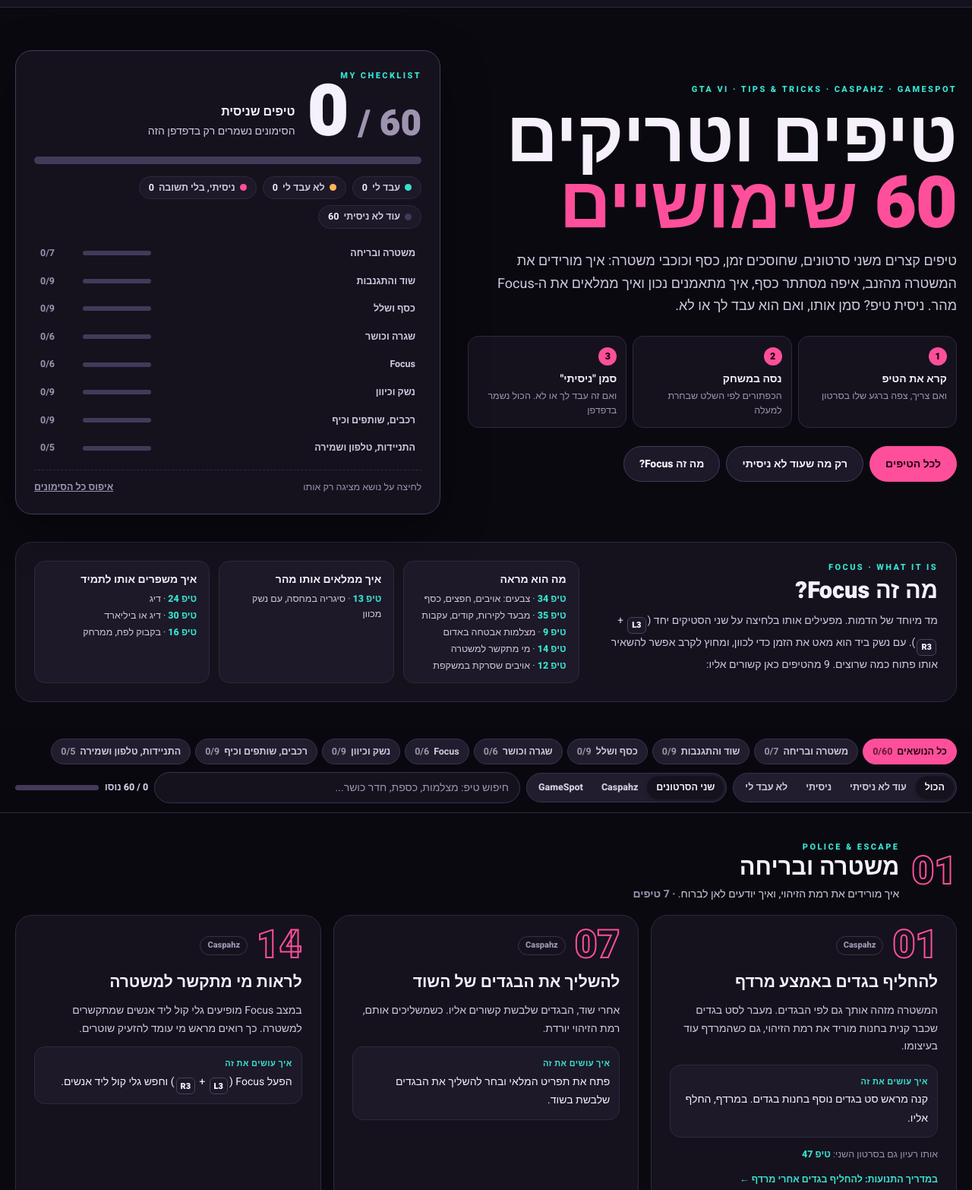
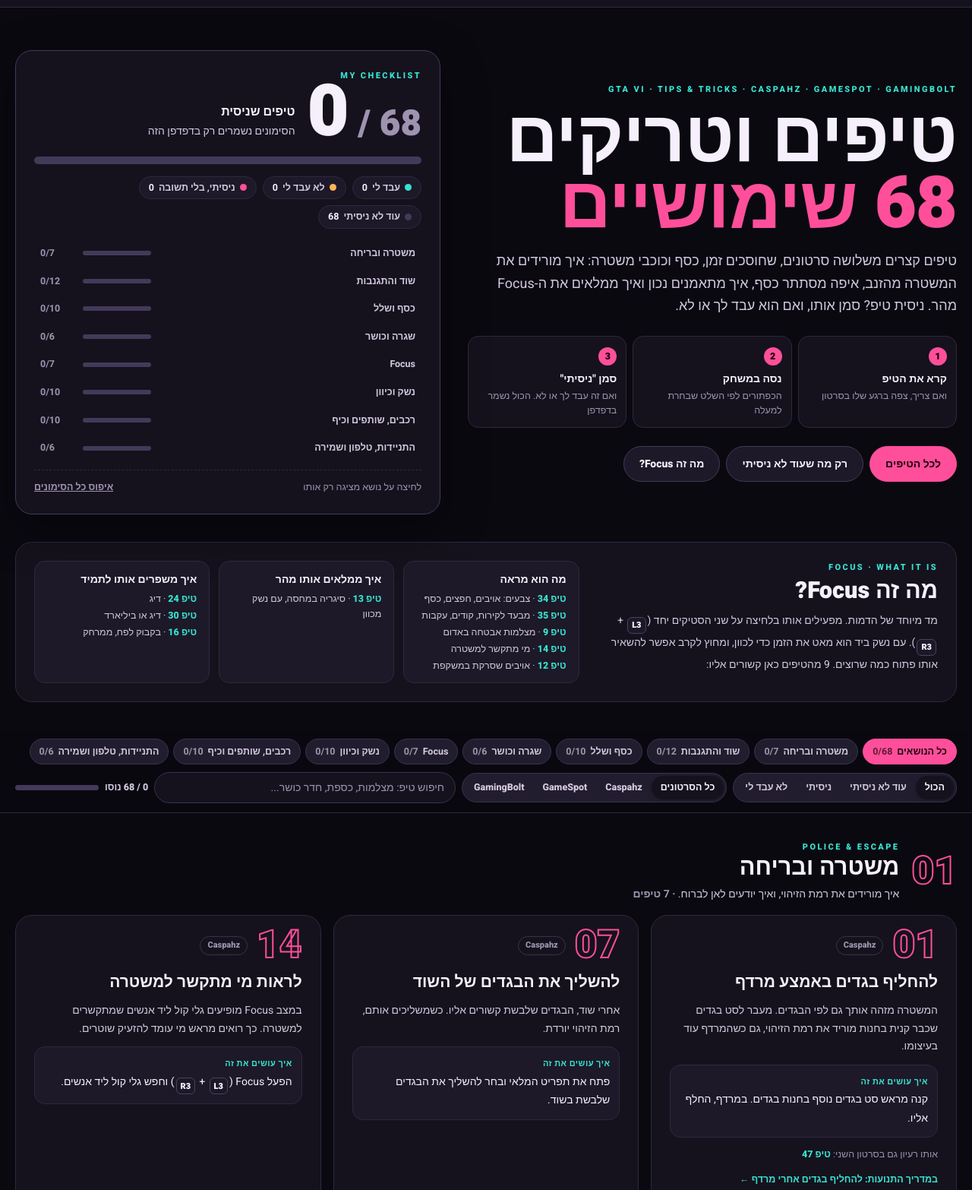
Before and after one commit to bigmisha87/GTA6_Ultimate_Edition, a plain HTML site: page tips.html in a window 1280 px wide. Shown: the part 63-1629 px from the top of the page at 76% size. Drawn offline with Linux system fonts and the light colour scheme; a web font is replaced by a local one.

Commit message:
Add GamingBolt beginner tips

```diff
--- a/tips.html
+++ b/tips.html
@@ -4,7 +4,7 @@
 <meta charset="utf-8">
 <meta name="viewport" content="width=device-width,initial-scale=1">
 <meta name="theme-color" content="#0a0910">
-<title>טיפים וטריקים | GTA VI · 60 טיפים שימושיים</title>
+<title>טיפים וטריקים | GTA VI · 68 טיפים שימושיים</title>
 <meta name="description" content="60 טיפים וטריקים שימושיים ל-GTA VI: בריחה מהמשטרה, שוד, כסף ושלל, כושר, Focus, נשק, רכבים ונסיעות. עם כפתורי PlayStation ו-Xbox, וסימון של מה שכבר ניסית.">
 <script>
 // Dark is the default. Light only when the viewer chose it before.
@@ -335,9 +335,9 @@ footer p{margin:0 0 var(--s-2);max-width:900px}
 <section class="hero">
   <div class="wrap">
     <div>
-      <div class="over">GTA VI · Tips &amp; tricks · Caspahz · GameSpot</div>
-      <h1>טיפים וטריקים<span>60 שימושיים</span></h1>
-      <p class="lead">טיפים קצרים משני סרטונים, שחוסכים זמן, כסף וכוכבי משטרה: איך מורידים את המשטרה מהזנב, איפה מסתתר כסף, איך מתאמנים נכון ואיך ממלאים את ה-Focus מהר. ניסית טיפ? סמן אותו, ואם הוא עבד לך או לא.</p>
+      <div class="over">GTA VI · Tips &amp; tricks · Caspahz · GameSpot · GamingBolt</div>
+      <h1>טיפים וטריקים<span>68 שימושיים</span></h1>
+      <p class="lead">טיפים קצרים משלושה סרטונים, שחוסכים זמן, כסף וכוכבי משטרה: איך מורידים את המשטרה מהזנב, איפה מסתתר כסף, איך מתאמנים נכון ואיך ממלאים את ה-Focus מהר. ניסית טיפ? סמן אותו, ואם הוא עבד לך או לא.</p>
       <ol class="rules" aria-label="איך משתמשים בעמוד">
         <li><i>1</i><b>קרא את הטיפ</b><small>ואם צריך, צפה ברגע שלו בסרטון</small></li>
         <li><i>2</i><b>נסה במשחק</b><small>הכפתורים לפי השלט שבחרת למעלה</small></li>
@@ -352,7 +352,7 @@ footer p{margin:0 0 var(--s-2);max-width:900px}
     <aside class="mine" aria-label="ההתקדמות שלי">
       <div class="over">My checklist</div>
       <div class="mine-top">
-        <div class="mine-num"><span id="mTried">0</span><small> / <span id="mTotal">60</span></small></div>
+        <div class="mine-num"><span id="mTried">0</span><small> / <span id="mTotal">68</span></small></div>
         <p><b>טיפים שניסית</b>הסימונים נשמרים רק בדפדפן הזה</p>
       </div>
       <div class="bigtrack"><i id="mBar"></i></div>
@@ -360,7 +360,7 @@ footer p{margin:0 0 var(--s-2);max-width:900px}
         <li><span class="dot ok"></span>עבד לי <b id="mOk">0</b></li>
         <li><span class="dot bad"></span>לא עבד לי <b id="mBad">0</b></li>
         <li><span class="dot tried"></span>ניסיתי, בלי תשובה <b id="mPlain">0</b></li>
-        <li><span class="dot"></span>עוד לא ניסיתי <b id="mTodo">60</b></li>
+        <li><span class="dot"></span>עוד לא ניסיתי <b id="mTodo">68</b></li>
       </ul>
       <div class="catprog" id="catProg"></div>
       <div class="mine-foot"><span>לחיצה על נושא מציגה רק אותו</span><button class="linkbtn" type="button" id="resetBtn">איפוס כל הסימונים</button></div>
@@ -392,12 +392,13 @@ footer p{margin:0 0 var(--s-2);max-width:900px}
         <button type="button" data-st="bad">לא עבד לי</button>
       </div>
       <div class="seg" role="group" aria-label="סינון לפי סרטון">
-        <button type="button" data-src="all" aria-pressed="true">שני הסרטונים</button>
+        <button type="button" data-src="all" aria-pressed="true">כל הסרטונים</button>
         <button type="button" data-src="c">Caspahz</button>
         <button type="button" data-src="g">GameSpot</button>
+        <button type="button" data-src="b">GamingBolt</button>
       </div>
       <input class="search" id="q" type="search" placeholder="חיפוש טיפ: מצלמות, כספת, חדר כושר..." aria-label="חיפוש טיפ">
-      <div class="progress" aria-live="polite"><span id="progText">0 / 60 נוסו</span><span class="track"><i id="progBar"></i></span></div>
+      <div class="progress" aria-live="polite"><span id="progText">0 / 68 נוסו</span><span class="track"><i id="progBar"></i></span></div>
     </div>
   </div>
 </div>
@@ -406,7 +407,7 @@ footer p{margin:0 0 var(--s-2);max-width:900px}
 
 <footer>
   <div class="wrap">
-    <p><b>מקור הטיפים:</b> טיפים 1 עד 28 מהסרטון <a class="en" href="https://youtu.be/wJTkZeMKU10" target="_blank" rel="noopener">GTA 6 Tips That Will ACTUALLY Help You</a> של הערוץ <span class="en">Caspahz</span>. טיפים 29 עד 60 מהסרטון <a class="en" href="https://youtu.be/dJDf76QVv70" target="_blank" rel="noopener">GTA 6 - 13 Things I Wish I Knew</a> של <span class="en">GameSpot</span> (19.11.2026), לפי הכתוביות שלו. כל טיפ מקשר לרגע שלו בסרטון.</p>
+    <p><b>מקור הטיפים:</b> טיפים 1 עד 28 מהסרטון <a class="en" href="https://youtu.be/wJTkZeMKU10" target="_blank" rel="noopener">GTA 6 Tips That Will ACTUALLY Help You</a> של הערוץ <span class="en">Caspahz</span>. טיפים 29 עד 60 מהסרטון <a class="en" href="https://youtu.be/dJDf76QVv70" target="_blank" rel="noopener">GTA 6 - 13 Things I Wish I Knew</a> של <span class="en">GameSpot</span> (19.11.2026), לפי הכתוביות שלו. טיפים 61 עד 68 מבוססים על הכתוביות של <a class="en" href="https://youtu.be/_YF0U8_g7AY" target="_blank" rel="noopener">GTA 6 - 15 BEST Tips and Tricks You’ll Wish You Knew Sooner</a> של <span class="en">GamingBolt</span>. כל טיפ מקשר לרגע שלו בסרטון.</p>
     <p>הטיפים עוד לא נבדקו מול מדריכים כתובים, ולכן ייתכן שחלקם לא מדויקים. הכפתור של Focus מופיע בסרטון של GameSpot; הכפתורים של מחסה וכיוון נלקחו ממדריך התנועות באתר. הפריסה היא ברירת המחדל של המשחק; אם שינית פריסת שליטה, הכפתורים אצלך יהיו אחרים.</p>
     <p>פרויקט מעריצים עצמאי, ללא קשר ל-Rockstar Games. הסימונים של "ניסיתי" נשמרים רק בדפדפן הזה. עודכן לאחרונה: 28.11.2026.</p>
   </div>
@@ -417,7 +418,8 @@ footer p{margin:0 0 var(--s-2);max-width:900px}
 /* ================= DATA ================= */
 const VIDS={
  c:{id:'wJTkZeMKU10',name:'Caspahz',title:'GTA 6 Tips That Will ACTUALLY Help You'},
- g:{id:'dJDf76QVv70',name:'GameSpot',title:'GTA 6 - 13 Things I Wish I Knew',date:'19.11.2026'}
+ g:{id:'dJDf76QVv70',name:'GameSpot',title:'GTA 6 - 13 Things I Wish I Knew',date:'19.11.2026'},
+ b:{id:'_YF0U8_g7AY',name:'GamingBolt',title:'GTA 6 - 15 BEST Tips and Tricks You\'ll Wish You Knew Sooner'}
 };
 const CATS=[
  {id:'police',he:'משטרה ובריחה',en:'Police & escape',p:'איך מורידים את רמת הזיהוי, ואיך יודעים לאן לברוח.'},
@@ -614,7 +616,8 @@ const TIPS=[
   seq:[{k:'dr'},{type:'then'},{k:'o',c:'להעביר תיק'}]},
  {n:53,v:'g',t:655,c:'money',h:'מתת? השלל הלך',
   p:'מי שמת עם תיקי שלל מאבד אותם, וגם את הכסף שעליו. תיקים שהוחבאו במקום בטוח אולי יישארו, אבל אין הבטחה. גם תיקים ברכב הולכים, אם המשטרה גוררת את הרכב.',
-  how:'אחרי כל שוד גדול, לך ישר לקונה ומכור.'},
+  how:'אחרי כל שוד גדול, לך ישר לקונה ומכור.',
+  note:'מקור נוסף מציע שלפעמים אפשר לחזור ולמצוא תיק שאבד ({#63}); השחזור אינו מובטח.'},
  {n:54,v:'g',t:696,c:'guns',h:'כוונת אופטית במקום כוונת רגילה',
   p:'בנשק עם כוונת אופטית, לחיצה על הסטיק הימני עוברת למבט מגוף ראשון. עם הכוונת הרגילה של הנשק זה לא עובד.',
   how:'קנה כוונת נקודה אדומה (Red Dot) ברגע שמצאת נשק שאתה אוהב, ואז לחץ {R3}.',
@@ -636,7 +639,37 @@ const TIPS=[
   how:'רוצה דמויות רגועות? הרוג רק במשימות או כדי להגן על עצמך.'},
  {n:60,v:'g',t:844,c:'travel',h:'לשמור ידנית בכל פרק',
   p:'כל פרק בסיפור קשור לבית מסתור אחר. כשעוברים פרק אין דרך חזרה, אלא אם יש לך שמירה ידנית.',
-  how:'שמור ידנית בכל פרק. משימות הצד הגדולות זמינות בכל פרק, אבל דמויות, הזדמנויות ופעילויות מסוימות באות והולכות.'}
+  how:'שמור ידנית בכל פרק. משימות הצד הגדולות זמינות בכל פרק, אבל דמויות, הזדמנויות ופעילויות מסוימות באות והולכות.'},
+
+ /* ---- GamingBolt: 15 beginner tips ---- */
+ {n:61,v:'b',t:43,c:'heist',h:'חמש דרגות בפרופיל הפלילי',
+  p:'לפי GamingBolt, הפרופיל הפלילי מושפע גם מאופי הפעולות ולא רק ממספר הפשעים. הסרטון מתאר חמש דרגות, מ-Professional ועד Irredeemable.',
+  how:'אם חשוב לך לשמור על גישה מקצועית, תכנן פשעים עם פחות אלימות מיותרת.',
+  note:'הסרטון טוען שהדרגה Irredeemable קבועה ומשפיעה על שתי הדמויות. כדאי לשמור ידנית לפני ניסוי; הטענה לא אומתה במשחק.'},
+ {n:62,v:'b',t:108,c:'focus',h:'הפרופיל הפלילי והיתרונות בקרב',
+  p:'לפי הסרטון, דרגות Professional ו-Hardened מגדילות את מרב ה-Focus, ואילו ב-Violent ו-Psycho פגיעות ראש ממלאות Focus.',
+  note:'GamingBolt מציין גם שבדרגת Psycho אי אפשר להיכנע למשטרה. התנאים וההשפעות לא אומתו במשחק.'},
+ {n:63,v:'b',t:171,c:'money',h:'לבדוק אם תיק שלל שאבד נשאר בשטח',
+  p:'GamingBolt מציע לחזור למקום שבו אבד תיק שלל אחרי מוות או מעצר ולחפש סמל תיק ירוק. ייתכן שהמשטרה אספה אותו.',
+  how:'חזור לאזור ובדוק במפה אם מופיע סמל תיק.',
+  note:'הסרטון אומר שהשחזור אפשרי לפעמים; GameSpot מזהיר שהשלל עלול ללכת לאיבוד ({#53}). אל תסמוך על השחזור.'},
+ {n:64,v:'b',t:195,c:'heist',h:'התגנבות לבד או עם השותף',
+  p:'לפי הסרטון, התגנבות בזוג מאפשרת נטרול מתואם של שומרים, אבל יש סיכון שהשותף יתגלה. לבד יש לך יותר שליטה על מי שנמצא בשטח.',
+  how:'לפני הכניסה החלט אם היתרון של נטרול מתואם מצדיק את הסיכון.'},
+ {n:65,v:'b',t:228,c:'heist',h:'שריקה להסחת דעת',
+  p:'שריקה יכולה למשוך את תשומת הלב של אויב ולאפשר להסיט אותו ממקומו; הסרטון מציע להשתמש בה גם כהסחת דעת בשוד.',
+  how:'הכן מראש מקום להסתתר בו ותכנן מה תעשה כשהאויב יתקרב.',
+  note:'הסרטון אינו מציין צירוף כפתורים לשריקה.'},
+ {n:66,v:'b',t:327,c:'travel',h:'לראות פעילויות וחנויות בקרבת מקום',
+  p:'לחיצה למטה בצלב הכיוונים מציגה משימות, פעילויות וחנויות קרובות, לפי הסרטון.',
+  seq:[{k:'dd',m:'tap',c:'פעילויות בסביבה'}],
+  note:'ההנחיה לפי הסרטון; בדוק שהיא תואמת את פריסת השליטה שלך.'},
+ {n:67,v:'b',t:302,c:'drive',h:'לדבר עם השותף בזמן נסיעה',
+  p:'כשיש הזדמנות לשיחה בין ג׳ייסון ללוסיה, במיוחד בנסיעה, אפשר לשמוע עוד על הרקע שלהם ולקבל תזכורת למה שקורה בסיפור.',
+  note:'השיחות עשויות לכלול פרטי עלילה.'},
+ {n:68,v:'b',t:351,c:'guns',h:'נשק ייחודי לעומת נשק שנלקח מאויב',
+  p:'לפי הסרטון, נשק שנרכש וגרסאות נשק ייחודיות שנפתחו זמינים דרך אחסון הנשק. נשק שאספת מאויב אפשר לאחסן בכמות מוגבלת בתא המטען, אך אם אבד ייתכן שלא ניתן לשחזר אותו.',
+  how:'לפני משימה ודא איזה נשק שייך לך ואיזה רק אספת בדרך.'}
 ];
 const FOCUS_TEXT='מד מיוחד של הדמות. מפעילים אותו בלחיצה על שני הסטיקים יחד ({L3} + {R3}). עם נשק ביד הוא מאט את הזמן כדי לכוון, ומחוץ לקרב אפשר להשאיר אותו פתוח כמה שרוצים. {N} מהטיפים כאן קשורים אליו:';
 const FOCUS_COLS=[
```
